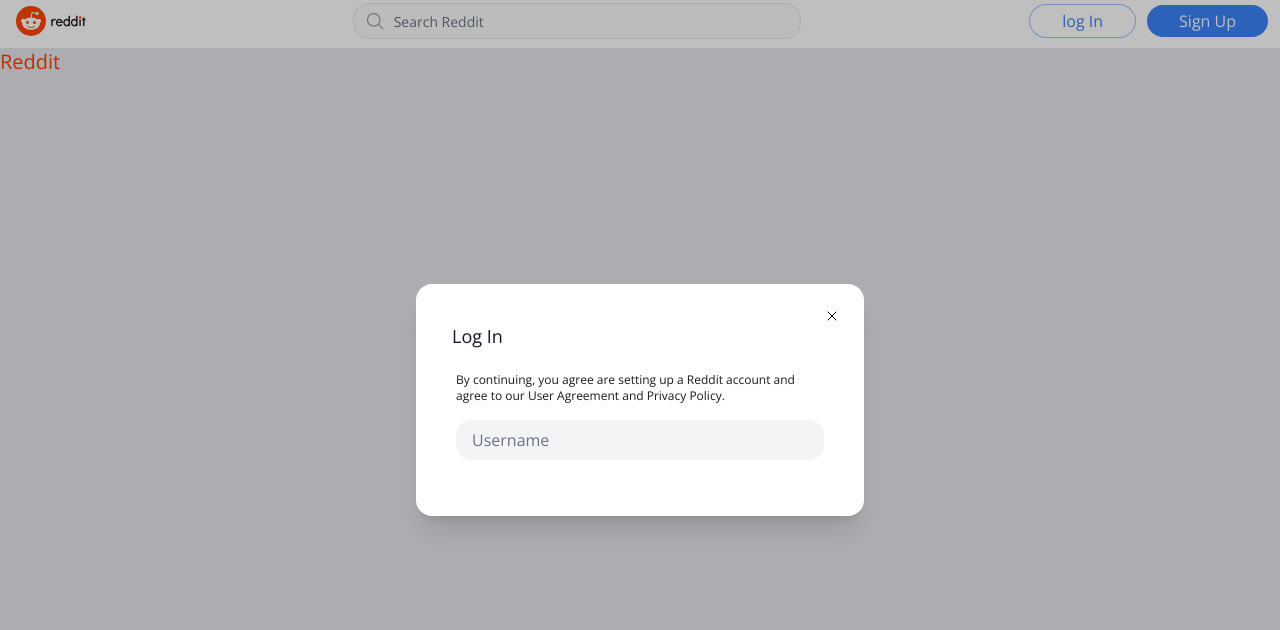
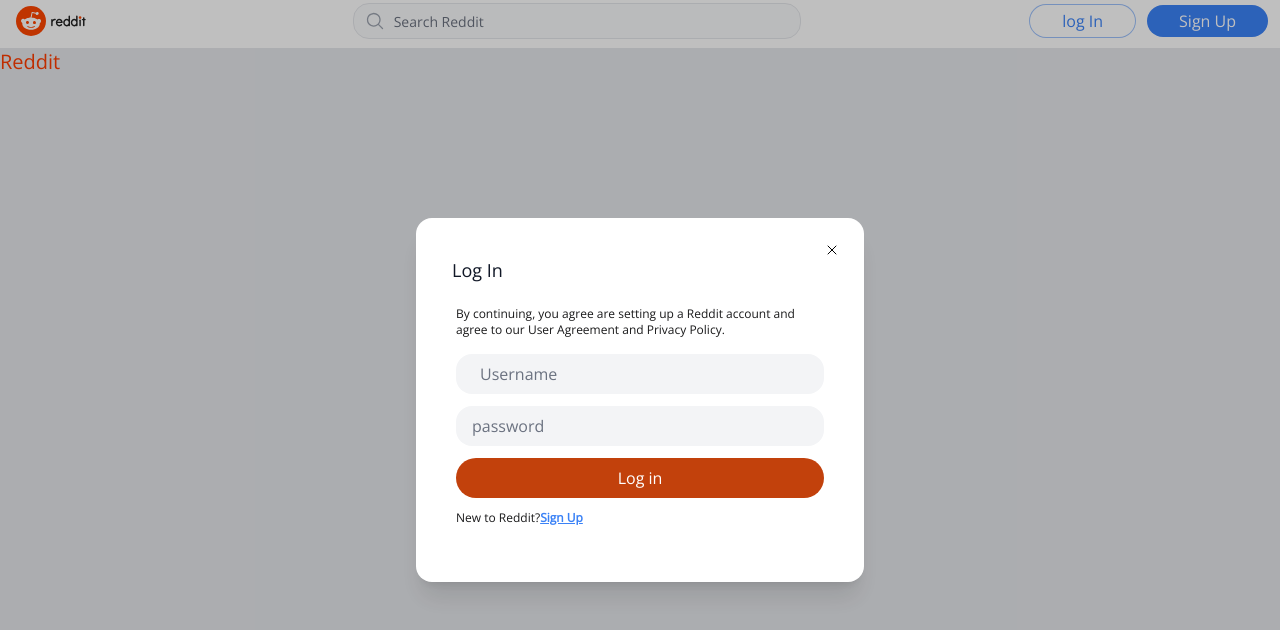
Before and after one commit to Yassene92/Reddit-clone, a Next.js app: page / in a window 1280 px wide. Both pictures are taken after a click on the button "log In". Shown: the top 630 px of the page. Built offline with nearby package versions, Linux system fonts and the light colour scheme.

Commit message:
finish login form styling and logic

```diff
--- a/components/Modal/Auth/AuthInputs.tsx
+++ b/components/Modal/Auth/AuthInputs.tsx
@@ -1,18 +1,16 @@
 'use client';
+import { authModalState } from "@/atoms/authModalAtom";
+import { useRecoilValue} from "recoil";
+import Login from "./Login";
 
 export default function AuthInputs() {
+  const modalState = useRecoilValue(authModalState)
   return (
     <>
-      <form action="" className="py-4 ">
-        <input
-          className="w-full h-10 py-2 pl-4 pr-3 placeholder-gray-500 bg-gray-100 border-none outline-none rounded-2xl ring-0 hover:ring-1 ring-gray-300 text-blackl placeholder:hover:-translate-y-3 placeholder:hover:scale-90 text-md "
-          type="text"
-          placeholder="Username"
-          name="Username"
-          // value={}
-          //  onChange={handleChange}
-        />
-      </form>
+
+      {modalState.view === "login" && <Login/>}
+    {/**  {modalState.view === "login" && <Login/>}*/}
+
     </>
   );
 }
--- a/components/Modal/Auth/AuthModal.tsx
+++ b/components/Modal/Auth/AuthModal.tsx
@@ -18,7 +18,7 @@
   return (
     <>
       <Transition appear show={modalState.open} as={Fragment}>
-        <Dialog as="div" className="relative z-10" onClose={handleClose}>
+        <Dialog as="div" className="relative z-10 " onClose={handleClose}>
           <Transition.Child
             as={Fragment}
             enter="ease-out duration-300"
@@ -60,9 +60,9 @@
                     <p className="text-xs text-blackl">
                       By continuing, you agree are setting up a Reddit account
                       and agree to our User Agreement and Privacy Policy.
-                    </p>
+                      </p>
+                    {/**  <OAuthButtons /> */}
                     <AuthInputs />
-                    {/**  <OAuthButtons /> */}
                     {/**  <ResetPassword /> */}
                   </div>
                 </Dialog.Panel>
--- /dev/null
+++ b/components/Modal/Auth/Login.tsx
@@ -0,0 +1,60 @@
+'use client';
+import { authModalState } from '@/atoms/authModalAtom';
+import Button from '@/components/elements/Button';
+import { useState } from 'react';
+import { useSetRecoilState } from 'recoil';
+
+export default function Login() {
+  const setAuthModalState = useSetRecoilState(authModalState);
+  const [loginForm, setLoginForm] = useState({
+    username: '',
+    password: '',
+  });
+  //firebase login
+  const onSubmit = (e: React.FormEvent<HTMLFormElement>) => {
+    e.preventDefault();
+    console.log(loginForm);
+  };
+  const onChange = (e: React.ChangeEvent<HTMLInputElement>) => {
+    setLoginForm((prev) => ({ ...prev, [e.target.name]: e.target.value }));
+  };
+  return (
+    <>
+      <form onSubmit={onSubmit} className="py-4 space-y-3 ">
+        <input
+          className="w-full h-10 py-2 pl-6 placeholder-gray-500 bg-gray-100 border-none outline-none rounded-2xl ring-0 hover:ring-1 ring-gray-300 text-blackl placeholder:hover:-translate-y-3 placeholder:hover:scale-90 text-md "
+          type="text"
+          placeholder="Username"
+          name="Username"
+          required
+          onChange={onChange}
+        />
+        <input
+          className="w-full h-10 py-2 pl-4 pr-3 placeholder-gray-500 bg-gray-100 border-none outline-none rounded-2xl ring-0 hover:ring-1 ring-gray-300 text-blackl placeholder:hover:-translate-y-3 placeholder:hover:scale-90 text-md "
+          type="password"
+          placeholder="password"
+          name="password"
+          required
+          onChange={onChange}
+        />
+        <Button type="submit" variant="orange-btn" className="w-full h-10 ">
+          Log in
+        </Button>
+        <p className="text-xs">
+          <span className=" text-blackl">New to Reddit?</span>
+          <span
+            onClick={() =>
+              setAuthModalState((prev) => ({
+                ...prev,
+                view: 'signup',
+              }))
+            }
+            className="font-semibold text-blue-500 underline cursor-pointer "
+          >
+            Sign Up
+          </span>
+        </p>
+      </form>
+    </>
+  );
+}
--- a/components/Navbar/RightContent/AuthButtons.tsx
+++ b/components/Navbar/RightContent/AuthButtons.tsx
@@ -12,14 +12,13 @@
       <div className="hidden sm:block">
         <Button
           onClick={() => setAuthModelState({ open: true, view: 'login' })}
-          variant="btn-primary"
+          variant="ring-primary"
           className="mr-3 sm:px-5 md:px-8 sm:py-0.5 md:py-1  "
         >
           log In
         </Button>
         <Button
           onClick={() => setAuthModelState({ open: true, view: 'signup' })}
-          variant="bg-primary"
           className="mr-3 sm:px-5 md:px-8 sm:py-0.5 md:py-1 "
         >
           Sign Up
--- a/components/elements/Button.tsx
+++ b/components/elements/Button.tsx
@@ -11,8 +11,8 @@
     | 'outline-warning'
     | 'outline-success'
     | 'outline-primary'
-    | 'btn-primary'
-    | 'bg-primary';
+    | 'ring-primary'
+    | 'orange-btn';
   circular?: boolean;
   paddingLess?: boolean;
 }
@@ -45,13 +45,13 @@
         return 'bg-white text-amber-400 border border-amber-500 hover:text-white hover:bg-amber-500  ';
       case 'outline-primary':
         return 'bg-white text-violet-500 border border-violet-500 hover:text-white hover:bg-violet-700  ';
-      case 'btn-primary':
+      case 'ring-primary':
         return ' ring-1  hover:ring-blue-500  font-semi-bold  border-solid  text-blue-500   rounded-5xl ';
-      case 'bg-primary':
-        return ' bg-blue-500 hover:bg-blue-600 font-semi-bold border-solid text-white rounded-5xl ';
+      case 'orange-btn':
+        return 'bg-orange-700 hover:bg-orange-600 text-white ';
 
       default:
-        return 'bg-violet-500 hover:bg-violet-700 hover:bg-gra text-white shadow shadow-violet-600/25 hover:shadow-violet-600/75';
+        return 'bg-blue-500 hover:bg-blue-600 font-semi-bold border-solid text-white rounded-5xl';
     }
   };
   return (
```
